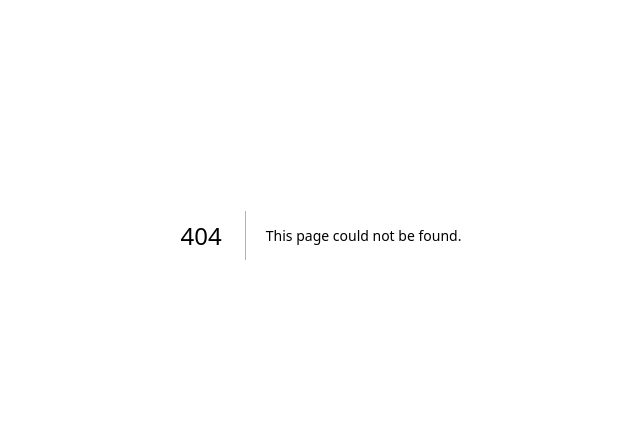
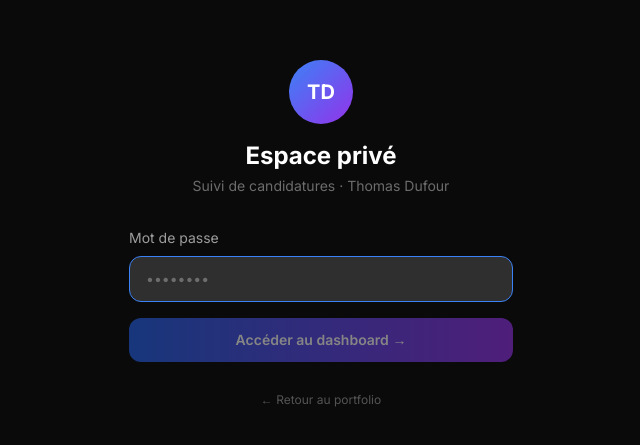
Before and after one commit to ThomasDufour19/portfolio-dashboard, a Next.js app: page /login in a window 1280 px wide. Before the commit this address had no page. Shown: the part 165-610 px from the top of the page, without its empty margins (319-959 px from the left). Built offline with nearby package versions, Linux system fonts and the light colour scheme.

Commit message:
feat: auth dashboard - login protégé par mot de passe + middleware proxy

```diff
--- /dev/null
+++ b/app/api/auth/login/route.ts
@@ -0,0 +1,32 @@
+import { NextResponse } from "next/server";
+
+export async function POST(request: Request) {
+  const { password } = await request.json();
+
+  const correctPassword = process.env.DASHBOARD_PASSWORD;
+  const sessionSecret   = process.env.SESSION_SECRET;
+
+  if (!correctPassword || !sessionSecret) {
+    return NextResponse.json(
+      { error: "Variables d'environnement manquantes" },
+      { status: 500 }
+    );
+  }
+
+  if (password !== correctPassword) {
+    // Délai anti-brute-force
+    await new Promise((r) => setTimeout(r, 500));
+    return NextResponse.json({ error: "Mot de passe incorrect" }, { status: 401 });
+  }
+
+  const response = NextResponse.json({ success: true });
+  response.cookies.set("dashboard_session", sessionSecret, {
+    httpOnly: true,
+    secure: process.env.NODE_ENV === "production",
+    maxAge: 60 * 60 * 24 * 30, // 30 jours
+    sameSite: "strict",
+    path: "/",
+  });
+
+  return response;
+}
--- /dev/null
+++ b/app/api/auth/logout/route.ts
@@ -0,0 +1,11 @@
+import { NextResponse } from "next/server";
+
+export async function POST() {
+  const response = NextResponse.json({ success: true });
+  response.cookies.set("dashboard_session", "", {
+    httpOnly: true,
+    maxAge: 0,
+    path: "/",
+  });
+  return response;
+}
--- a/app/dashboard/page.tsx
+++ b/app/dashboard/page.tsx
@@ -1,6 +1,7 @@
 import { prisma } from "@/lib/db";
 import Link from "next/link";
 import ApplicationTable from "@/components/ApplicationTable";
+import LogoutButton from "@/components/LogoutButton";
 
 export const dynamic = "force-dynamic";
 
@@ -39,7 +40,10 @@ export default async function DashboardPage() {
           <Link href="/" className="font-bold text-lg hover:text-white/80 transition">
             ← Thomas Dufour
           </Link>
-          <span className="text-white/50 text-sm">Dashboard candidatures</span>
+          <div className="flex items-center gap-4">
+            <span className="text-white/50 text-sm">Dashboard candidatures</span>
+            <LogoutButton />
+          </div>
         </div>
       </nav>
 
--- /dev/null
+++ b/app/login/page.tsx
@@ -0,0 +1,104 @@
+"use client";
+
+import { useState, FormEvent } from "react";
+import { useRouter, useSearchParams } from "next/navigation";
+import Link from "next/link";
+import { Suspense } from "react";
+
+function LoginForm() {
+  const [password, setPassword] = useState("");
+  const [error, setError]       = useState("");
+  const [loading, setLoading]   = useState(false);
+  const router       = useRouter();
+  const searchParams = useSearchParams();
+  const from         = searchParams.get("from") ?? "/dashboard";
+
+  async function handleSubmit(e: FormEvent) {
+    e.preventDefault();
+    setError("");
+    setLoading(true);
+
+    try {
+      const res = await fetch("/api/auth/login", {
+        method: "POST",
+        headers: { "Content-Type": "application/json" },
+        body: JSON.stringify({ password }),
+      });
+
+      if (res.ok) {
+        router.push(from);
+        router.refresh();
+      } else {
+        const data = await res.json();
+        setError(data.error ?? "Erreur inconnue");
+      }
+    } catch {
+      setError("Impossible de se connecter. Réessaie.");
+    } finally {
+      setLoading(false);
+    }
+  }
+
+  return (
+    <main className="min-h-screen bg-[#0a0a0a] flex items-center justify-center px-4">
+      <div className="w-full max-w-sm">
+        {/* Logo / identité */}
+        <div className="text-center mb-8">
+          <div className="w-16 h-16 rounded-full bg-gradient-to-br from-blue-500 to-purple-600 mx-auto mb-4 flex items-center justify-center text-xl font-bold text-white">
+            TD
+          </div>
+          <h1 className="text-2xl font-bold text-white">Espace privé</h1>
+          <p className="text-white/40 text-sm mt-1">Suivi de candidatures · Thomas Dufour</p>
+        </div>
+
+        {/* Formulaire */}
+        <form onSubmit={handleSubmit} className="space-y-4">
+          <div>
+            <label htmlFor="password" className="block text-sm text-white/60 mb-2">
+              Mot de passe
+            </label>
+            <input
+              id="password"
+              type="password"
+              value={password}
+              onChange={(e) => setPassword(e.target.value)}
+              required
+              autoFocus
+              placeholder="••••••••"
+              className="w-full px-4 py-3 bg-white/10 border border-white/20 rounded-xl text-white placeholder-white/30 focus:outline-none focus:border-blue-500 focus:bg-white/15 transition text-sm"
+            />
+          </div>
+
+          {error && (
+            <p className="text-red-400 text-sm bg-red-500/10 border border-red-500/20 rounded-lg px-4 py-2">
+              ❌ {error}
+            </p>
+          )}
+
+          <button
+            type="submit"
+            disabled={loading || !password}
+            className="w-full py-3 bg-gradient-to-r from-blue-600 to-purple-600 hover:from-blue-500 hover:to-purple-500 disabled:opacity-50 disabled:cursor-not-allowed rounded-xl text-white font-semibold text-sm transition"
+          >
+            {loading ? "Connexion…" : "Accéder au dashboard →"}
+          </button>
+        </form>
+
+        {/* Retour portfolio */}
+        <div className="text-center mt-6">
+          <Link href="/" className="text-white/30 hover:text-white/60 text-xs transition">
+            ← Retour au portfolio
+          </Link>
+        </div>
+      </div>
+    </main>
+  );
+}
+
+export default function LoginPage() {
+  return (
+    <Suspense>
+      <LoginForm />
+    </Suspense>
+  );
+}
--- /dev/null
+++ b/components/LogoutButton.tsx
@@ -0,0 +1,22 @@
+"use client";
+
+import { useRouter } from "next/navigation";
+
+export default function LogoutButton() {
+  const router = useRouter();
+
+  async function handleLogout() {
+    await fetch("/api/auth/logout", { method: "POST" });
+    router.push("/login");
+    router.refresh();
+  }
+
+  return (
+    <button
+      onClick={handleLogout}
+      className="text-xs text-white/30 hover:text-red-400 transition px-2 py-1 rounded"
+    >
+      Déconnexion
+    </button>
+  );
+}
```
Also changed, not shown: proxy.ts (added, +20 -0 lines).
